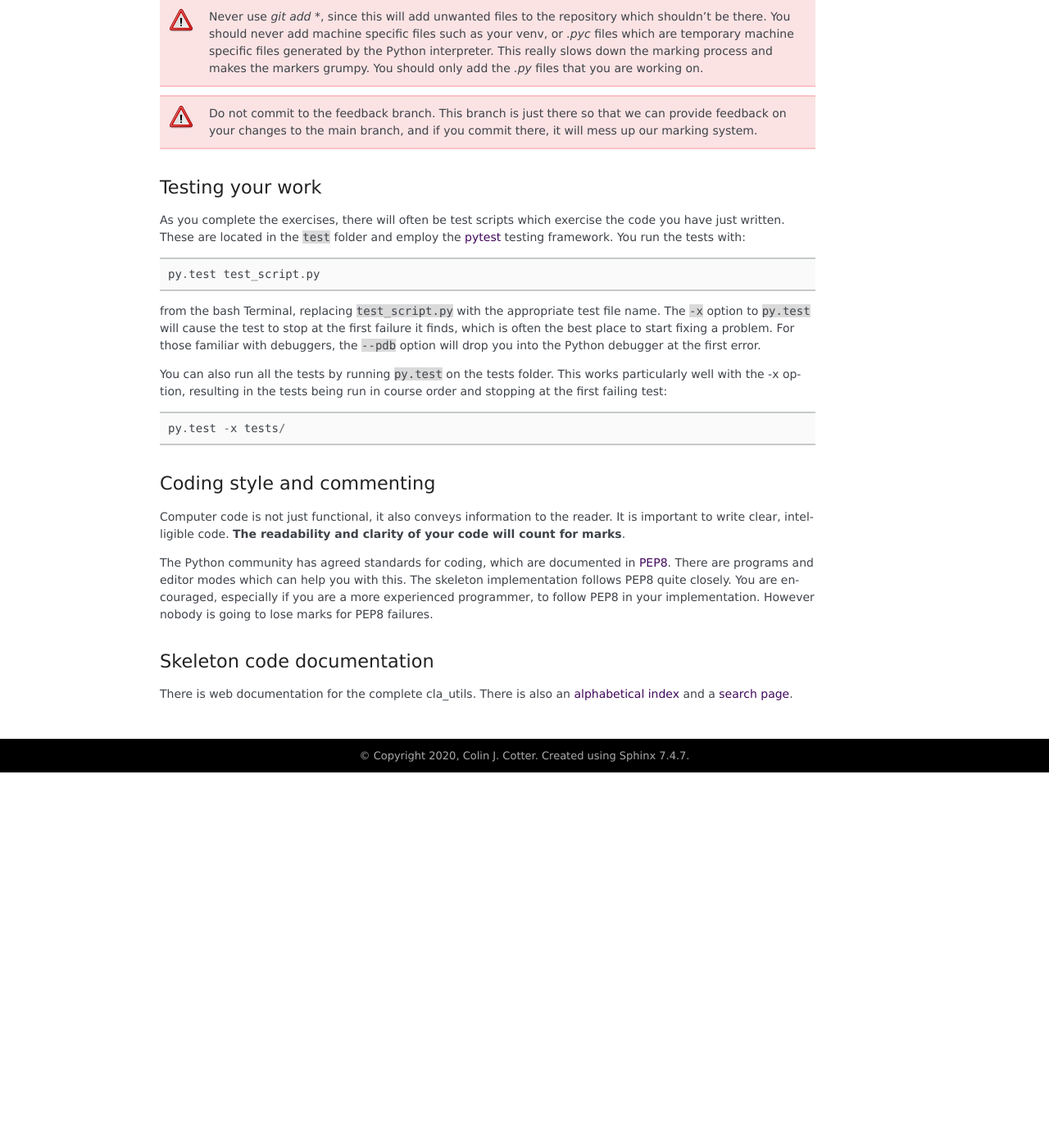
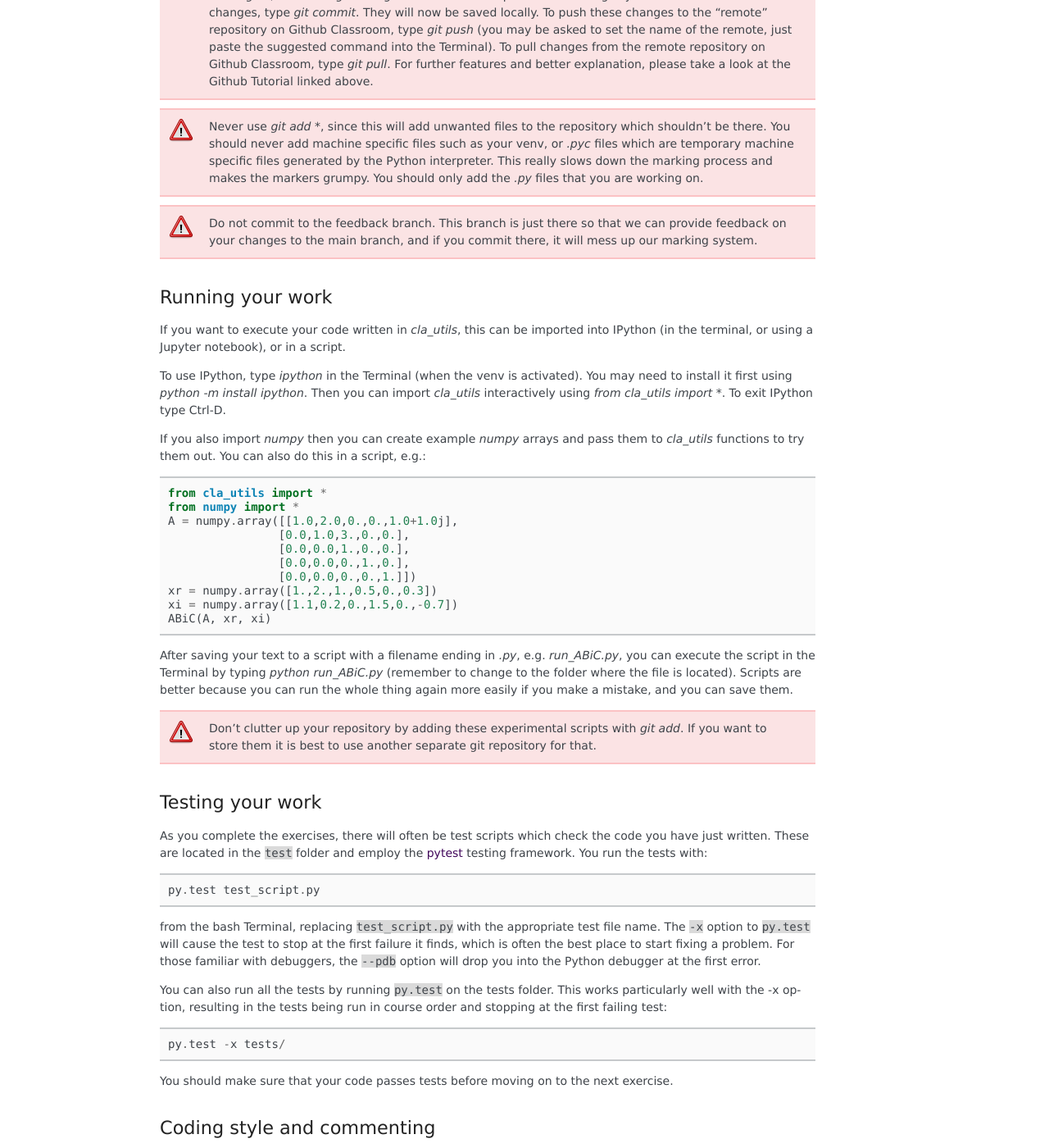
Before and after one commit to comp-lin-alg/comp-lin-alg-course, a Sphinx documentation site: the page built from doc/source/exercises.rst, in a window 1280 px wide and 1400 px high, scrolled down 4927 px. Shown: the whole window at 82% size. Built offline with Sphinx 7.4.7, drawn with Linux system fonts in a browser that asks for light colours; pages that are not in the unit, such as notebooks, are missing from menus; before the commit the page ends 5869 px from its top, so only the background shows below that; some of the changed text lies outside the part shown.

Commit message:
checks tests

```diff
--- a/doc/source/conf.py
+++ b/doc/source/conf.py
@@ -58,7 +58,7 @@
 
 # General information about the project.
 project = u'Computational linear algebra course'
-copyright = u'2020, Colin J. Cotter'
+copyright = u'2020-2022, Colin J. Cotter'
 
 mathjax_path = "https://cdn.jsdelivr.net/npm/mathjax@2/MathJax.js?config=TeX-AMS-MML_HTMLorMML"
 
@@ -67,9 +67,9 @@
 # built documents.
 #
 # The short X.Y version.
-version = '2020.0'
+version = '2022.0'
 # The full version, including alpha/beta/rc tags.
-release = '2020.0'
+release = '2022.0'
 
 # The language for content autogenerated by Sphinx. Refer to documentation
 # for a list of supported languages.
--- a/doc/source/exercises.rst
+++ b/doc/source/exercises.rst
@@ -280,6 +280,19 @@
    1. Activate the venv as above.
    2. Change folder to the repository that you just checked out (this
 should contain folders called `doc`, `cla_utils`, `test`, etc.).
+   3. Type `python -m pip install -e .`
+
+The package has a dependency on Numpy (Numeric Python). To install
+Numpy, follow steps 1-2 above and then type `python -m pip install
+numpy`.
+
+.. hint::
+
+   Here is some useful information on `Modules
+   <https://object-oriented-python.github.io/2_programs_in_files.html#modules>`_
+   and `Packages
+   <https://object-oriented-python.github.io/2_programs_in_files.html#packages>`_
+   that might be useful later.
 
 How to do the computational exercises
 =====================================
@@ -330,11 +343,50 @@
    that we can provide feedback on your changes to the main branch,
    and if you commit there, it will mess up our marking system.
 
+Running your work
+=================
+
+If you want to execute your code written in `cla_utils`, this can be
+imported into IPython (in the terminal, or using a Jupyter notebook),
+or in a script.
+
+To use IPython, type `ipython` in the Terminal (when the venv is
+activated). You may need to install it first using `python -m install
+ipython`. Then you can import `cla_utils` interactively using `from
+cla_utils import *`. To exit IPython type Ctrl-D.
+
+If you also import `numpy` then you can create
+example `numpy` arrays and pass them to `cla_utils` functions to try
+them out. You can also do this in a script, e.g.::
+
+  from cla_utils import *
+  from numpy import *
+  A = numpy.array([[1.0,2.0,0.,0.,1.0+1.0j],
+                  [0.0,1.0,3.,0.,0.],
+		  [0.0,0.0,1.,0.,0.],
+		  [0.0,0.0,0.,1.,0.],
+		  [0.0,0.0,0.,0.,1.]])
+  xr = numpy.array([1.,2.,1.,0.5,0.,0.3])
+  xi = numpy.array([1.1,0.2,0.,1.5,0.,-0.7])
+  ABiC(A, xr, xi)
+
+After saving your text to a script with a filename ending in `.py`,
+e.g.  `run_ABiC.py`, you can execute the script in the Terminal by
+typing `python run_ABiC.py` (remember to change to the folder where
+the file is located). Scripts are better because you can run the whole
+thing again more easily if you make a mistake, and you can save them.
+
+.. warning::
+
+   Don't clutter up your repository by adding these experimental scripts
+   with `git add`. If you want to store them it is best to use another
+   separate git repository for that.
+
 Testing your work
 =================
 
 As you complete the exercises, there will often be test scripts which
-exercise the code you have just written. These are located in the
+check the code you have just written. These are located in the
 ``test`` folder and employ the `pytest <http://pytest.org/>`_
 testing framework. You run the tests with::
 
@@ -354,6 +406,8 @@
 
   py.test -x tests/
 
+You should make sure that your code passes tests before moving on
+to the next exercise.
 
 Coding style and commenting
 ===========================
```
